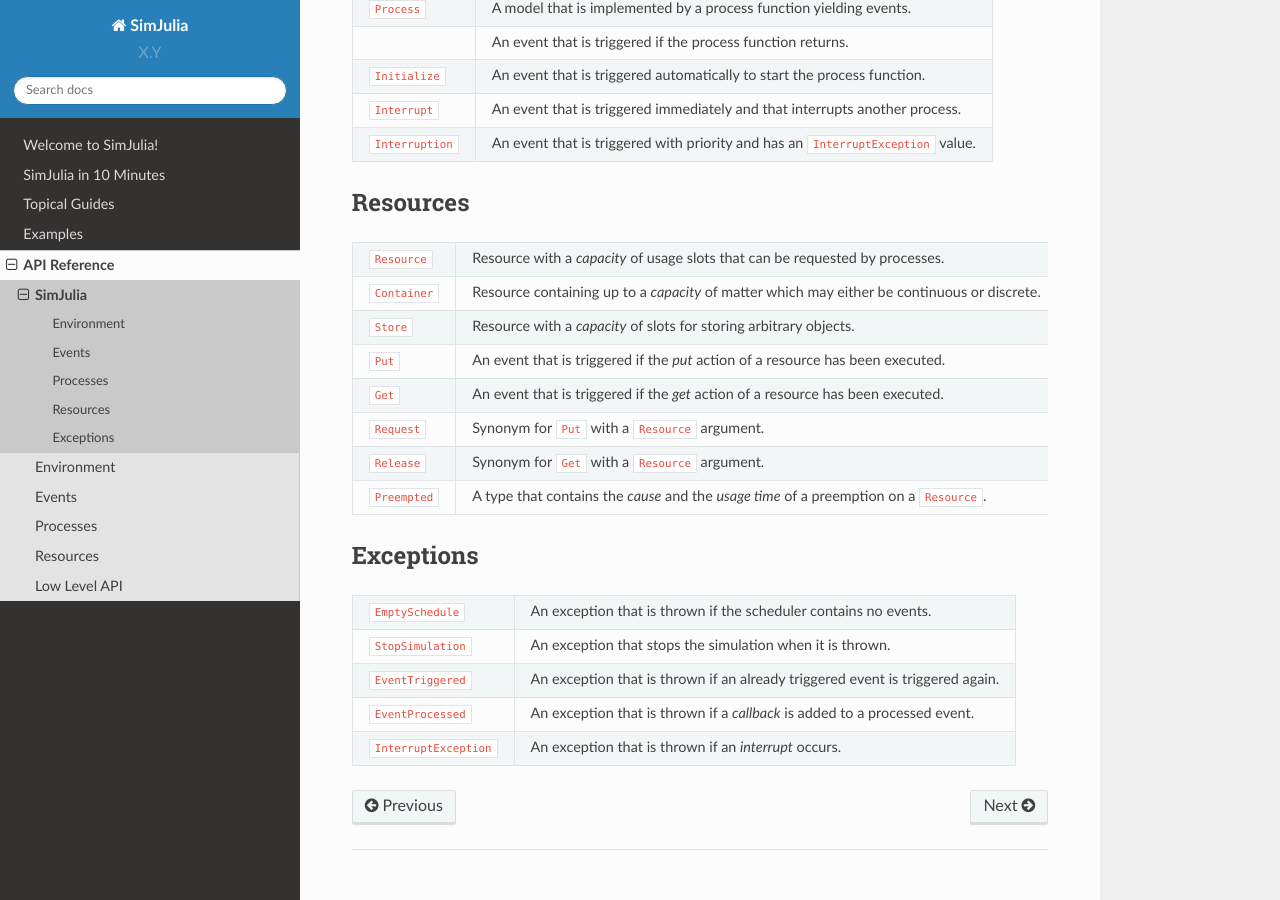
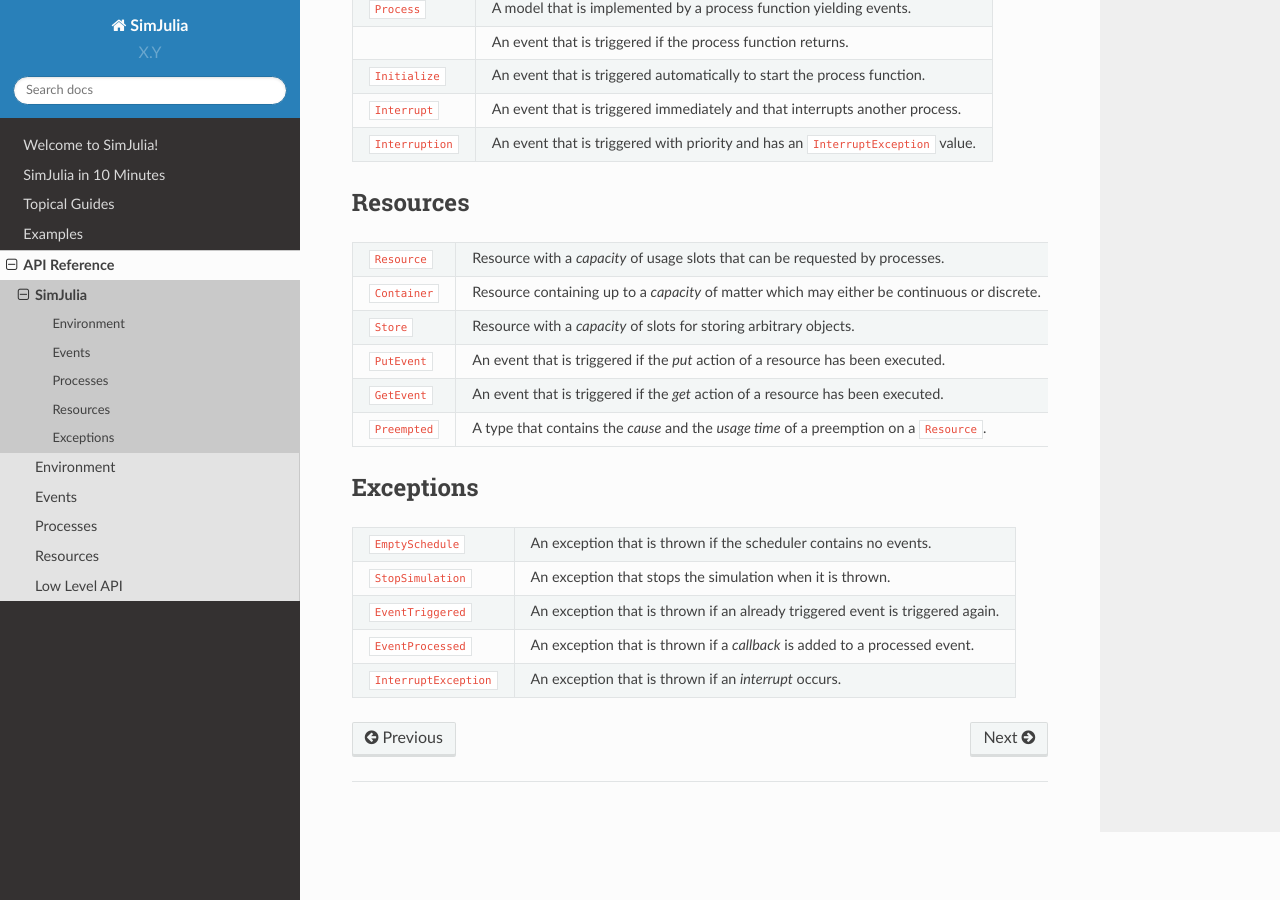
Before and after one commit to JuliaDynamics/ConcurrentSim.jl, a Sphinx documentation site: the page built from docs/source/api/1_SimJulia.rst, in a window 1280 px wide and 900 px high, scrolled down 687 px. Built offline with Sphinx 7.4.7 and the Read the Docs theme 2.0.0, drawn with Linux system fonts in a browser that asks for light colours; cross-references to code outside the pages are shown as plain code.

Commit message:
Add Resource API

```diff
--- a/docs/source/api/1_SimJulia.rst
+++ b/docs/source/api/1_SimJulia.rst
@@ -45,10 +45,8 @@
 :class:`Resource`   Resource with a `capacity` of usage slots that can be requested by processes.
 :class:`Container`  Resource containing up to a `capacity` of matter which may either be continuous or discrete.
 :class:`Store`      Resource with a `capacity` of slots for storing arbitrary objects.
-:class:`Put`        An event that is triggered if the `put` action of a resource has been executed.
-:class:`Get`        An event that is triggered if the `get` action of a resource has been executed.
-:class:`Request`    Synonym for :class:`Put` with a :class:`Resource` argument.
-:class:`Release`    Synonym for :class:`Get` with a :class:`Resource` argument.
+:class:`PutEvent`   An event that is triggered if the `put` action of a resource has been executed.
+:class:`GetEvent`   An event that is triggered if the `get` action of a resource has been executed.
 :class:`Preempted`  A type that contains the `cause` and the `usage time` of a preemption on a :class:`Resource`.
 ==================  =============================================================================================
 
```
Also changed, not shown: docs/source/api/5_Resources.rst (+76 -3 lines).
